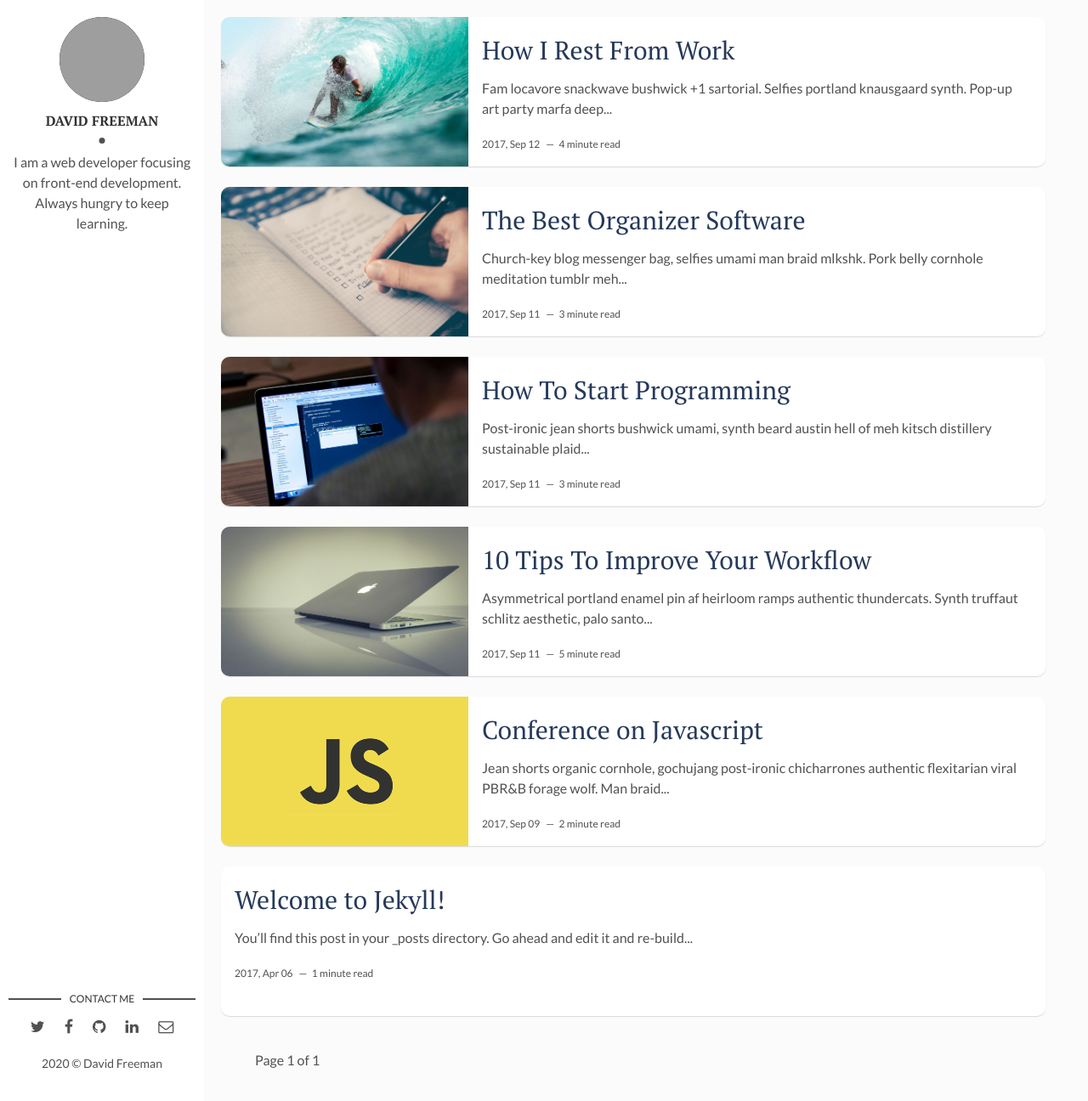
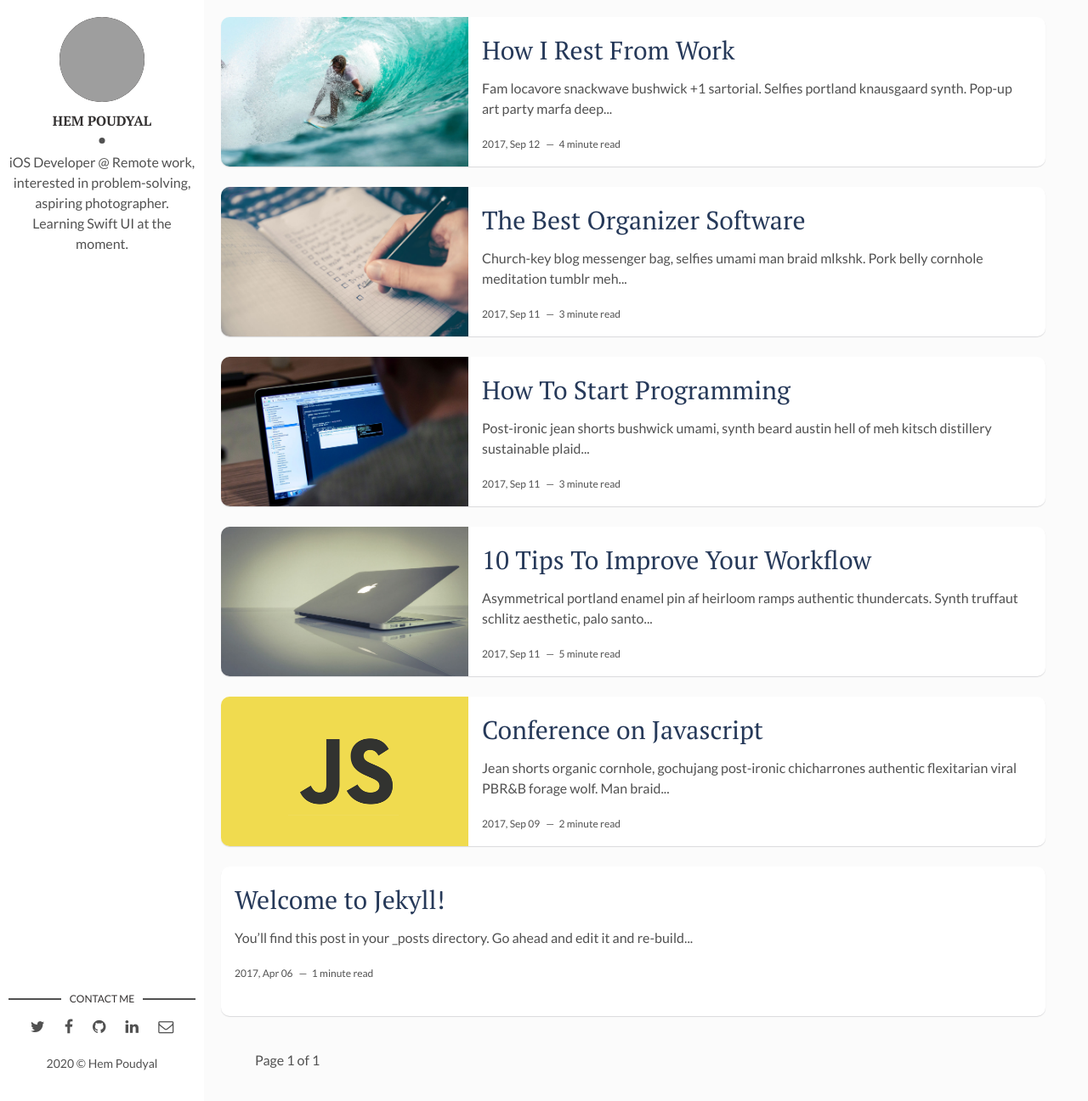
Before and after one commit to hempoudyal/hempoudyal.github.io, a Jekyll site: the page built from index.html, in a window 1280 px wide and 1296 px high. Shown: the whole window at 85% size. Built offline with Jekyll 4.4.1, drawn with Linux system fonts in a browser that asks for light colours; the list of posts is cut into pages by our own code; grey boxes are pictures that could not be loaded.

Commit message:
config updated

```diff
--- a/_config.yml
+++ b/_config.yml
@@ -1,4 +1,4 @@
-title: Hello, world! I'm David Freeman
+title: Hem Poudyal's Blogs
 description: > # this means to ignore newlines until "baseurl:"
   Write an awesome description for your new site here. You can edit this
   line in _config.yml. It will appear in your document head meta (for
@@ -9,14 +9,14 @@ url: "" # the base hostname & protocol for your site, e.g. http://example.com
 site-twitter: #if your site has a twitter account, enter it here
 
 # Author Settings
-author: David Freeman # add your name
-author-img: david-freeman.jpg # add your photo
-about-author: I am a web developer focusing on front-end development. Always hungry to keep learning. # add description
-social-twitter: # add your Twitter handle
+author: Hem Poudyal # add your name
+author-img: DSC_7741 # add your photo
+about-author: iOS Developer @ Remote work, interested in problem-solving, aspiring photographer. Learning Swift UI at the moment. # add description
+social-twitter: hempoudyal # add your Twitter handle
 social-facebook: # add your Facebook handle
-social-github: artemsheludko # add your Github handle
+social-github: hempoudyal # add your Github handle
 social-linkedin: # add your Linkedin handle
-social-email: # add your Email address
+social-email: hem.iosdev@gmail.com # add your Email address
 
 # Disqus
 discus-identifier: mr-brown # add your discus identifier
```
Also changed, not shown: README.md.
